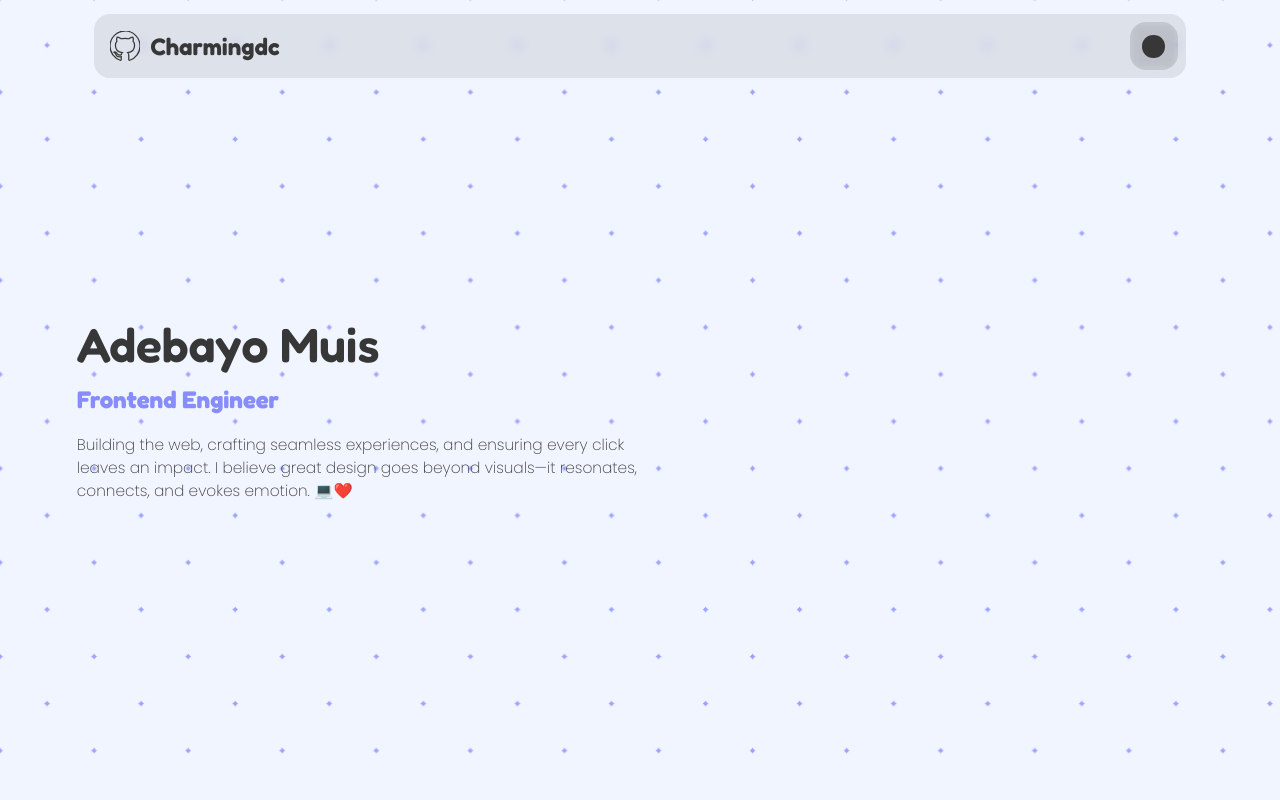
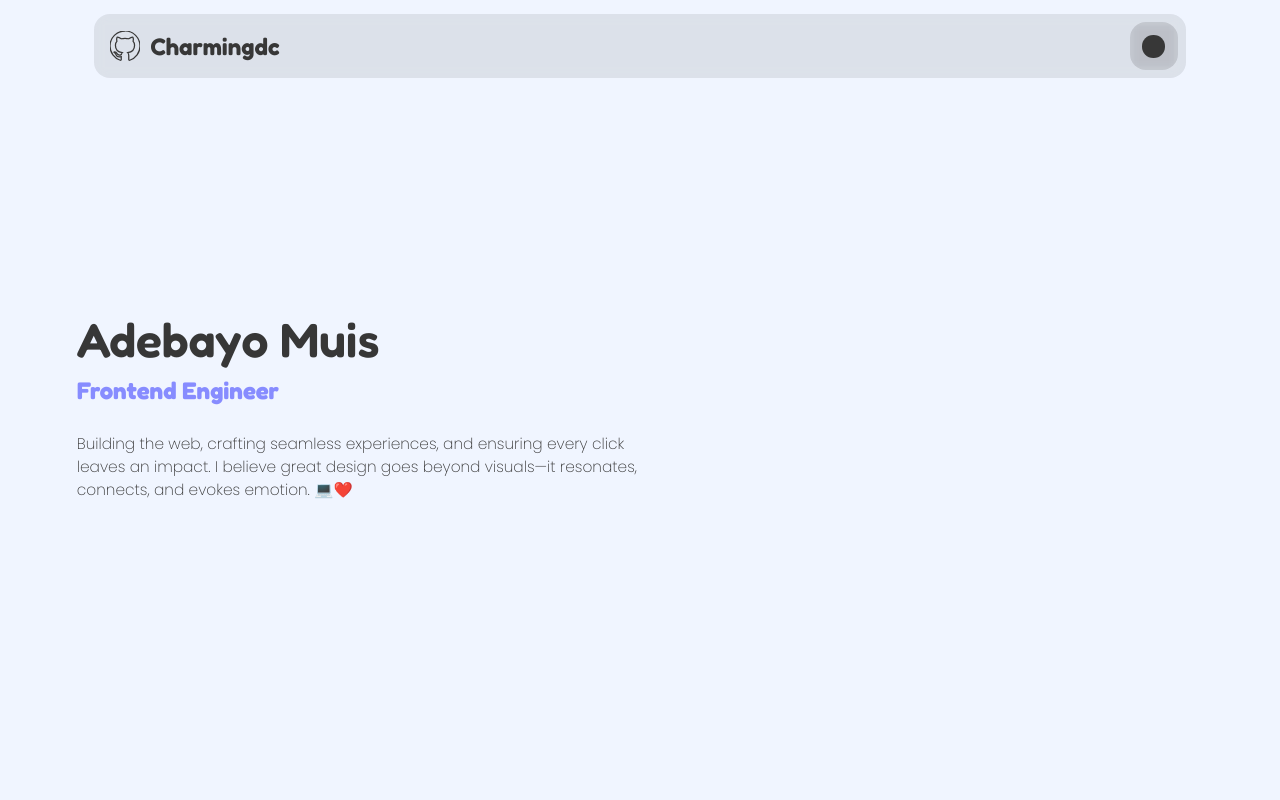
Before and after one commit to Charmingdc/Personal-Website, a React (Vite) app: page / in a window 1280 px wide. Shown: the top 800 px of the page. Built offline with nearby package versions, Linux system fonts and the light colour scheme.

Commit message:
Twerk hero section

```diff
--- a/src/App.css
+++ b/src/App.css
@@ -174,12 +174,8 @@ section {
  align-items: center;
  justify-content: center;
  background-color: var(--bg-color);
- background-image: var(--hero-image);
- background-position: center;
- background-size: cover;
- background-repeat: no-repeat;
  position: relative;
- padding-top: 2rem;
+ padding-top: 1.8rem;
  margin-top: 0;
 }
 
@@ -200,10 +196,10 @@ section {
  font-size: 3rem;
  font-weight: 600;
  line-height: 3.8rem;
- margin: 2rem 0 .6rem 0;
+ margin: 2rem 0 .4rem 0;
 }
 .hero-section h2 {
- margin-bottom: 1.2rem;
+ margin-bottom: 1.7rem;
 }
 
 .hero-section span {
--- a/src/index.css
+++ b/src/index.css
@@ -3,7 +3,6 @@
  --bg-color:  rgb(5, 5, 9);
  --shade: rgb(17, 18, 23) /* rgb(9, 8, 13)*/;
  --sclr: rgb(20, 30, 120);
- --hero-image: url('/illustrations/css-pattern-by-magicpattern.png');
  --box-radius: 1rem;
 }
 
@@ -13,7 +12,6 @@
   --bg-color: rgb(240, 245, 255);
   --shade: rgb(210, 225, 245)/*rgb(230, 230, 250)*/;
   --sclr: rgb(135, 140, 255);
-   --hero-image: url('/illustrations/css-pattern-by-magicpattern-light.png');
   --box-radius: 1rem;
 }
 
```
